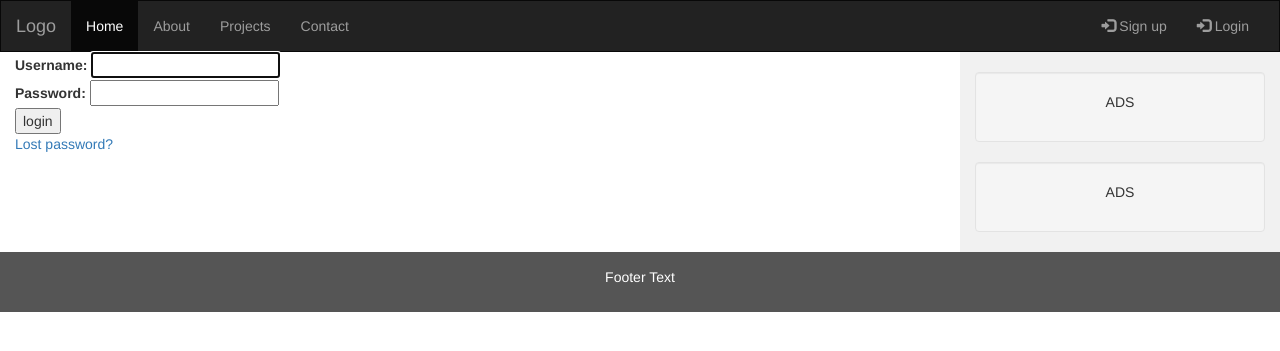
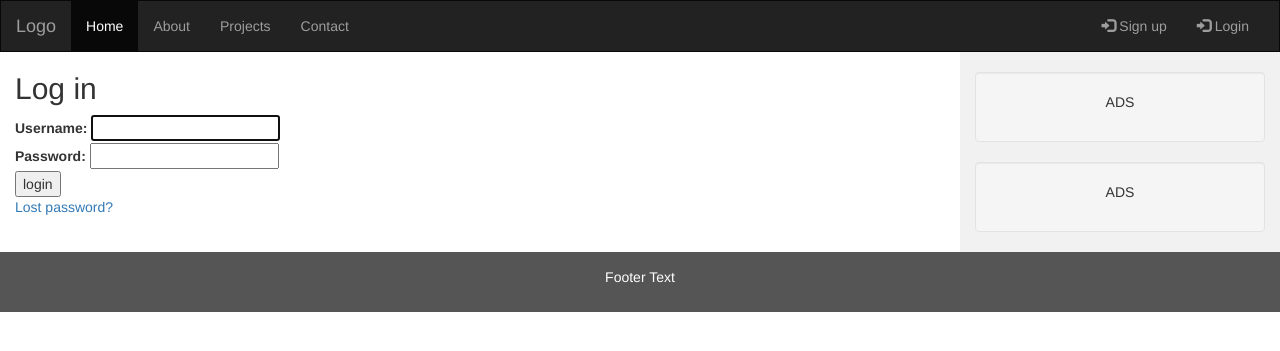
Before and after one commit to HE-Arc/MyLittleCalendar, a Django app: page /accounts/login/ in a window 1280 px wide. Shown: the top 351 px of the page. Run offline with Django 3.2, Linux system fonts and the light colour scheme; some libraries are stand-ins or nearby versions.

Commit message:
Title of the login page : login, sign up, log out finalisation 1

```diff
--- a/mylittlecalendar/authentication/templates/registration/login.html
+++ b/mylittlecalendar/authentication/templates/registration/login.html
@@ -14,7 +14,7 @@
     <p>Please login to see this page.</p>
     {% endif %}
 {% endif %}
-
+<h2>Log in</h2>
 <form method="post" action="{% url 'login' %}">
 {% csrf_token %}
 
@@ -35,5 +35,4 @@
 
 {# Assumes you setup the password_reset view in your URLconf #}
 <p><a href="{% url 'password_reset' %}">Lost password?</a></p>
-
 {% endblock %}
```
